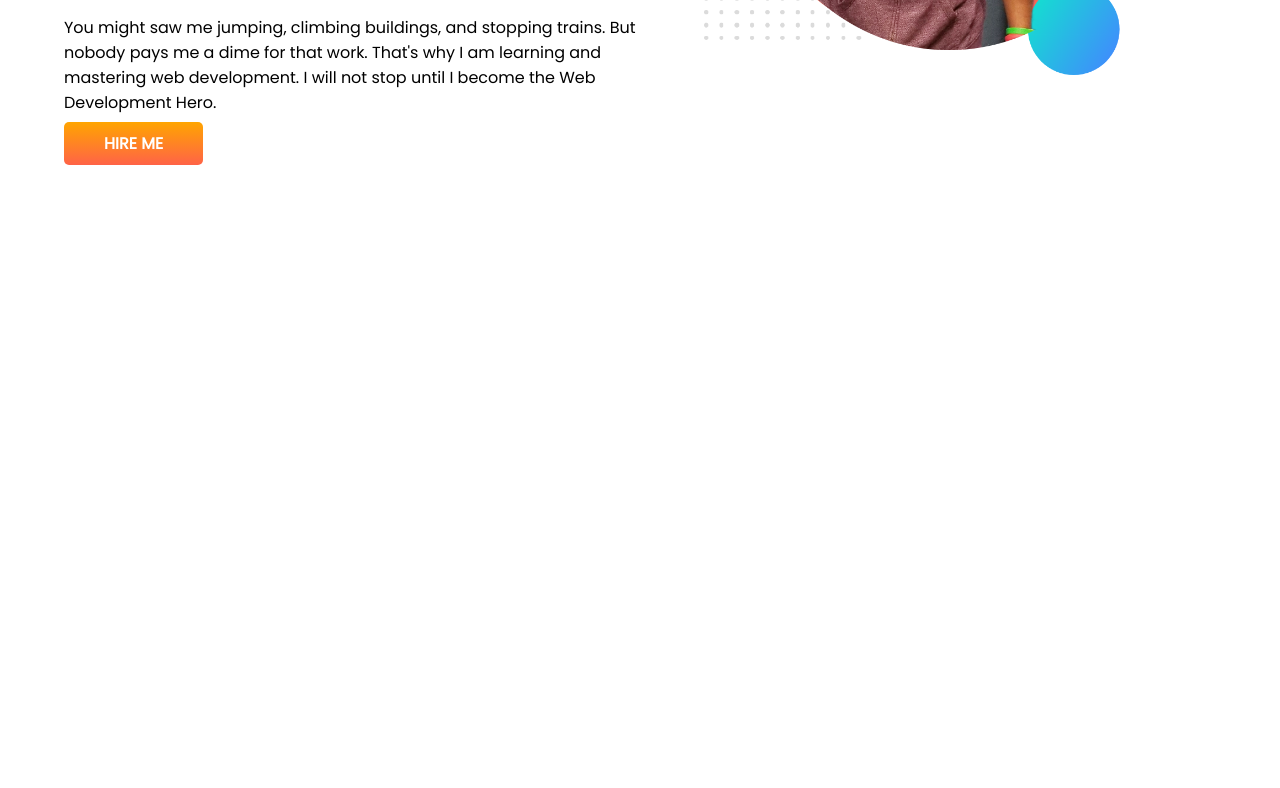
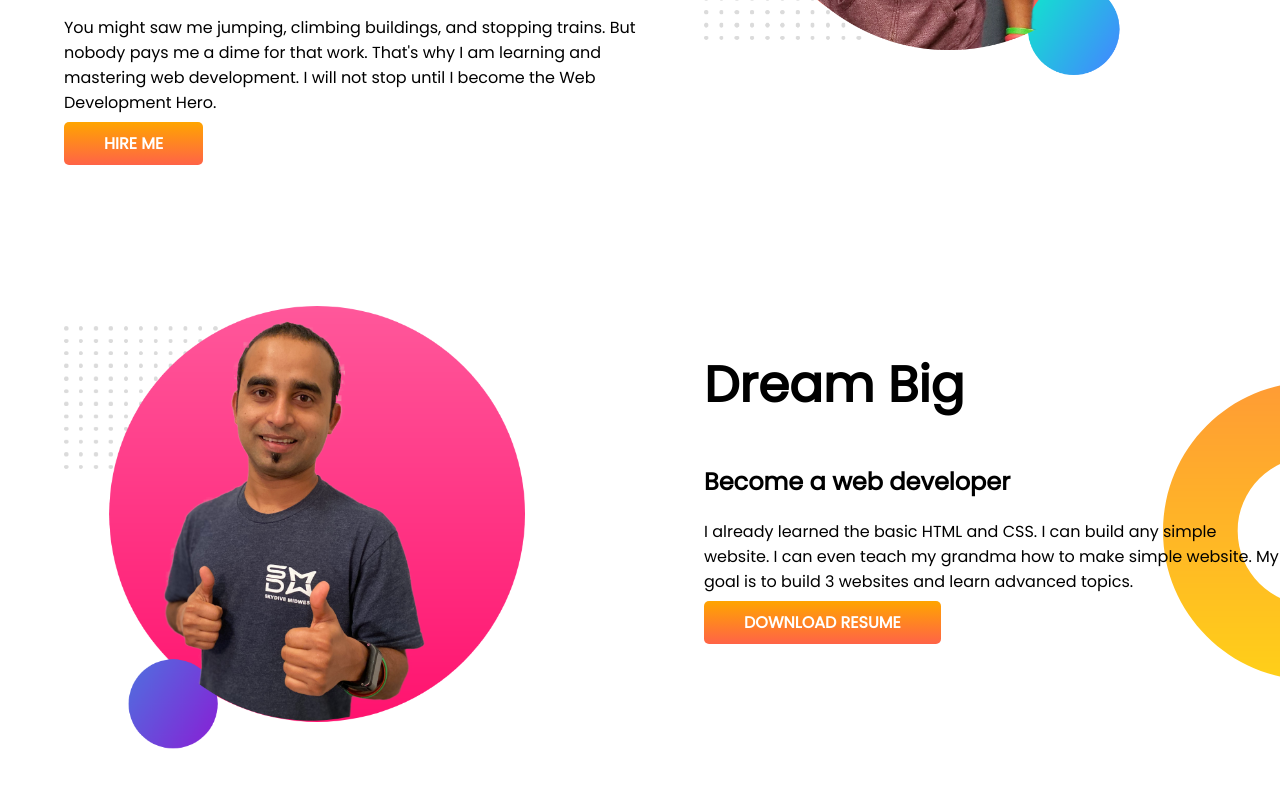
Before and after one commit to Fahim-BAUST/developer-portfolio, a plain HTML site: page index.html in a window 1280 px wide. Shown: the part 382-1170 px from the top of the page. Before the commit the page ends 800 px from the top, so only its background shows below. Drawn offline with Linux system fonts and the light colour scheme.

Commit message:
second section done

```diff
--- a/index.html
+++ b/index.html
@@ -36,6 +36,24 @@
         </div>
     </section>
 
+    <section class="dream-big">
+
+        <div class="half-width">
+            <img src="images/jhankar2.png" alt="">
+        </div>
+
+        <div class="half-width">
+            <h1>Dream Big</h1>
+            <h2>Become a web developer</h2>
+            <p>I already learned the basic HTML and CSS. I can build any simple website. I can even teach my grandma how
+                to make simple website. My goal is to build 3 websites and learn advanced topics.
+            </p>
+            <a class="link-button" target="_blank" href="google.com">DOWNLOAD RESUME</a>
+
+        </div>
+
+    </section>
+
 
 
 
--- a/style.css
+++ b/style.css
@@ -11,6 +11,7 @@ h1{
 }
 section{
     display: flex;
+    margin-bottom: 150px;
 }
 .half-width{
     width: 50%;
@@ -37,3 +38,9 @@ section{
 
 
 }
+
+.dream-big{
+    background-image: url(images/dream-bg.png);
+    background-repeat: no-repeat;
+    background-position: right;
+}
```
